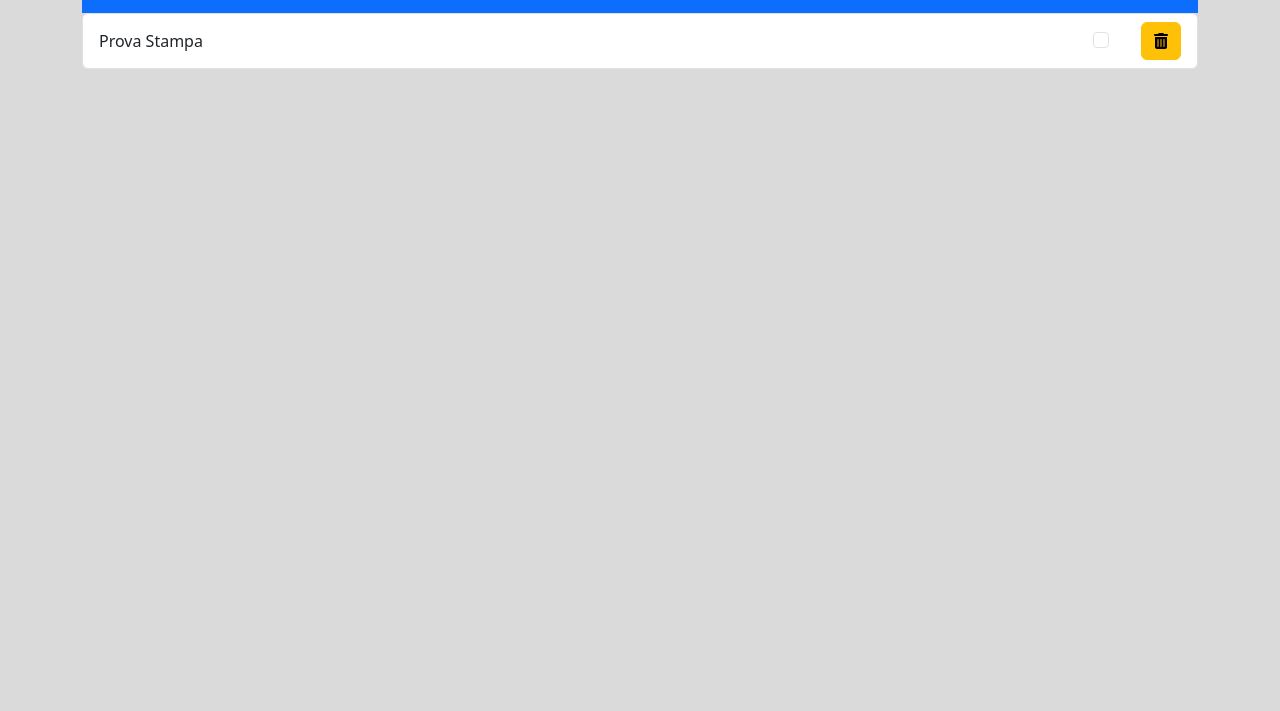
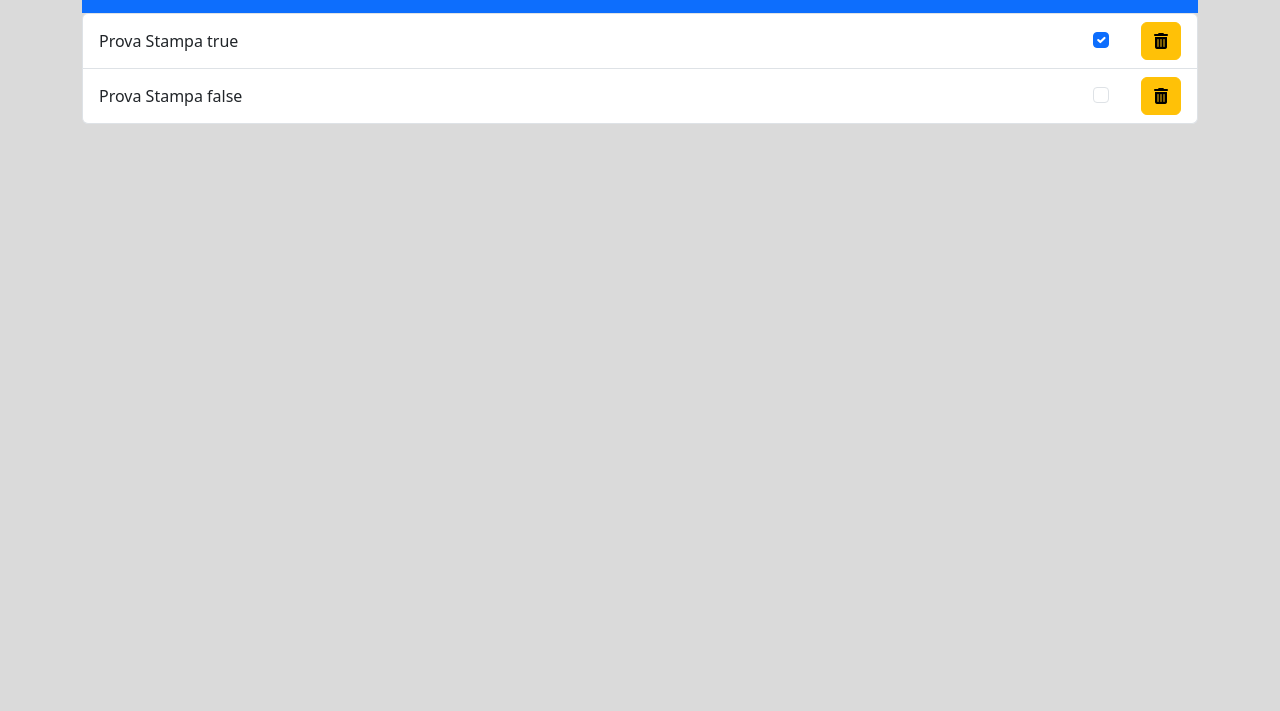
Before and after one commit to Anieb22/vue-todolist, a plain HTML site: page index.html in a window 1280 px wide. Shown: the part 89-800 px from the top of the page. Drawn offline with nearby package versions, Linux system fonts and the light colour scheme.

Commit message:
aggiunto cambio status della checkbox

```diff
--- a/JS/javascript.js
+++ b/JS/javascript.js
@@ -6,11 +6,17 @@ createApp({
 
     const newTask = ref('')
     const Tasks = ref([
-      { id: id++, text: 'Prova Stampa' },
-    ])
+      { id: id++, text: 'Prova Stampa true', done: true},
+      { id: id++, text: 'Prova Stampa false', done: false},
+    ]);
 
+    function changeDone(index) {
+      if (index >= 0 && index < Tasks.value.length) {
+        Tasks.value[index].done = !Tasks.value[index].done;
+      }
+    }
     function addTask() {
-      Tasks.value.push({ id: id++, text: newTask.value })
+      Tasks.value.push({ id: id++, text: newTask.value, done: false})
       newTask.value = ''
     }
 
@@ -22,7 +28,8 @@ createApp({
       newTask,
       Tasks,
       addTask,
-      removeTask
+      removeTask,
+      changeDone
     }
   }
 }).mount('#app')
--- a/index.html
+++ b/index.html
@@ -33,7 +33,7 @@
                                         <i class="fas fa-trash-can"></i>
                                     </button>
                                     <div class="form-check d-inline">
-                                        <input class="form-check-input form-check-inline d-flex" type="checkbox" value="" id="flexCheckDefault">
+                                        <input v-model="Task.done" @click="changeDone(index)" class="form-check-input form-check-inline d-flex" type="checkbox" value="" id="flexCheckDefault">
                                     </div>
                                 </div>
                             </li>
```
